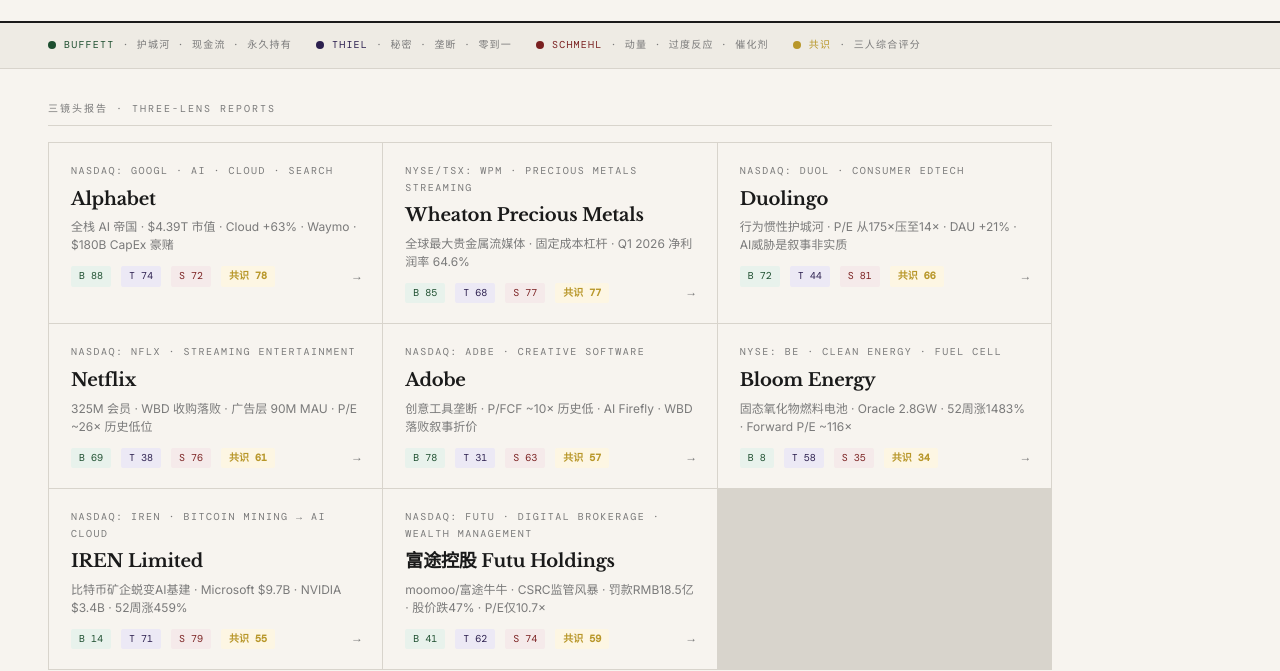
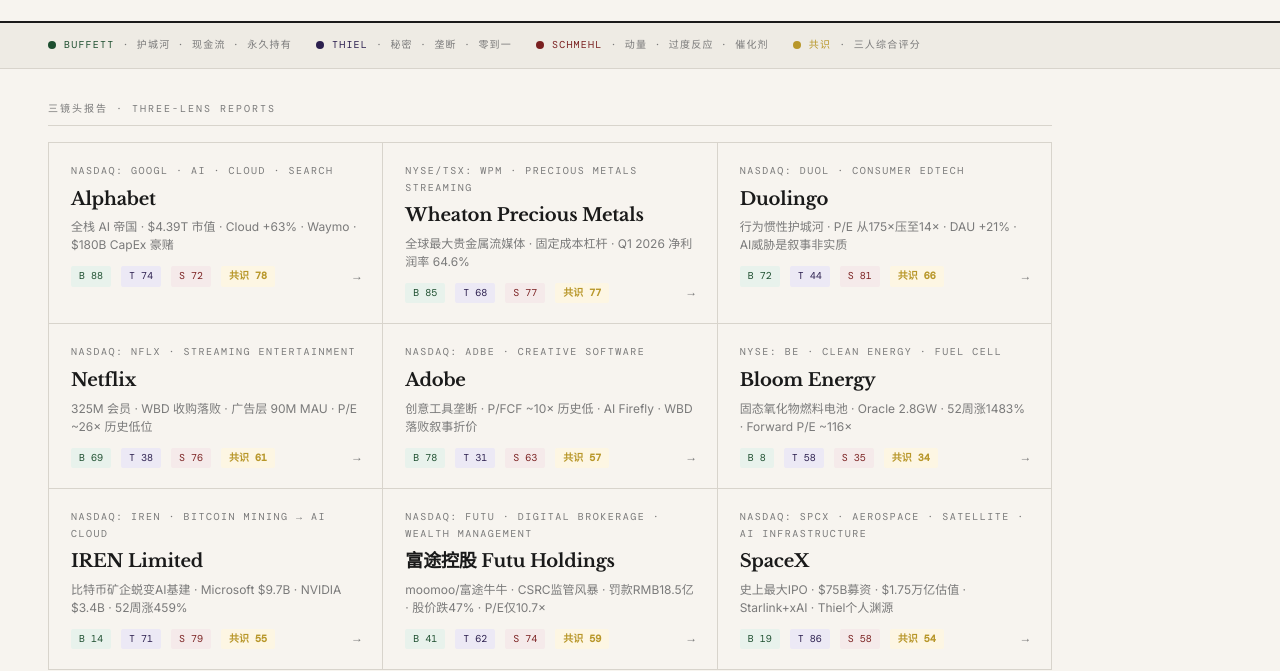
Before and after one commit to No5fisher/investment-research, a plain HTML site: page index.html in a window 1280 px wide. Shown: the part 133-804 px from the top of the page. Drawn offline with nearby package versions, Linux system fonts and the light colour scheme.

Commit message:
Update index: add SpaceX

```diff
--- a/index.html
+++ b/index.html
@@ -340,6 +340,19 @@
       </div>
     </a>
 
+    <a href="spacex_three_lens.html" class="report-card">
+      <div class="card-ticker">NASDAQ: SPCX · Aerospace · Satellite · AI Infrastructure</div>
+      <div class="card-name">SpaceX</div>
+      <div class="card-desc">史上最大IPO · $75B募资 · $1.75万亿估值 · Starlink+xAI · Thiel个人渊源</div>
+      <div class="card-scores">
+        <span class="card-score cs-b">B 19</span>
+        <span class="card-score cs-t">T 86</span>
+        <span class="card-score cs-s">S 58</span>
+        <span class="card-score cs-x">共识 54</span>
+        <span class="card-arrow">→</span>
+      </div>
+    </a>
+
   </div>
 
   <div class="section-label">双镜头报告 · Two-Lens Reports</div>
```
